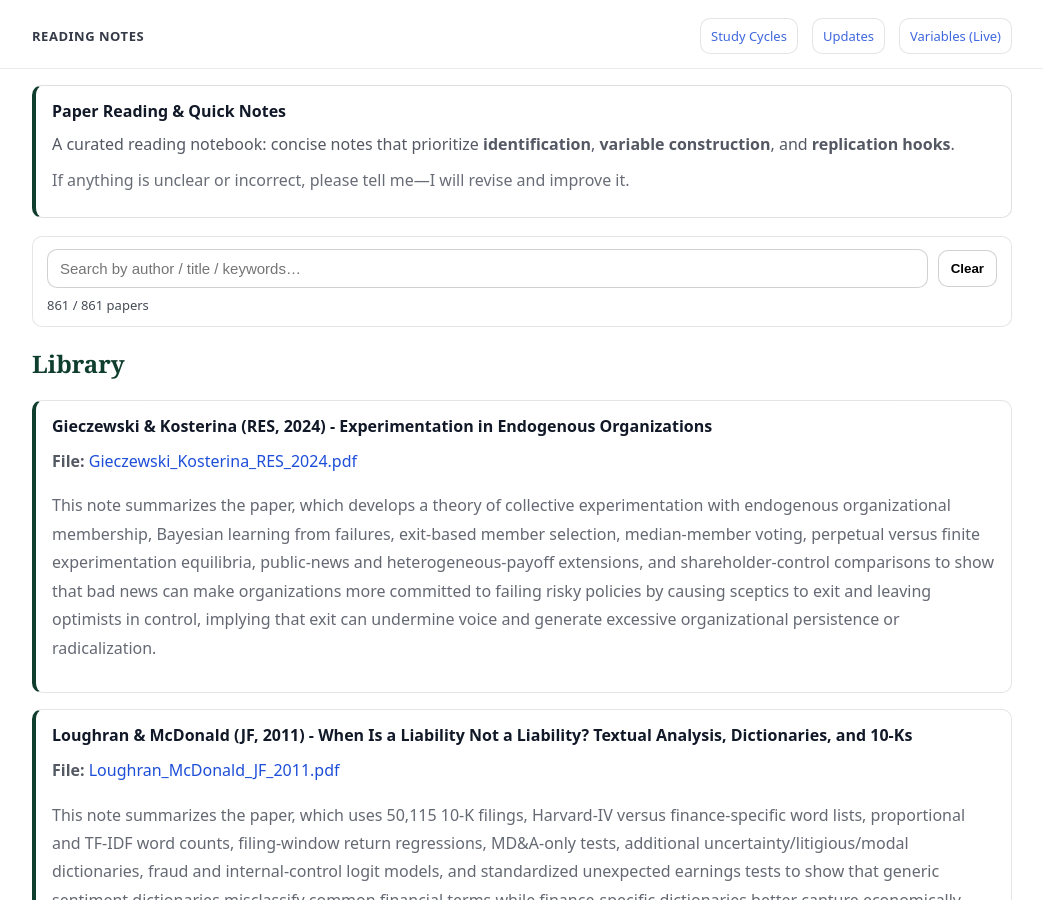
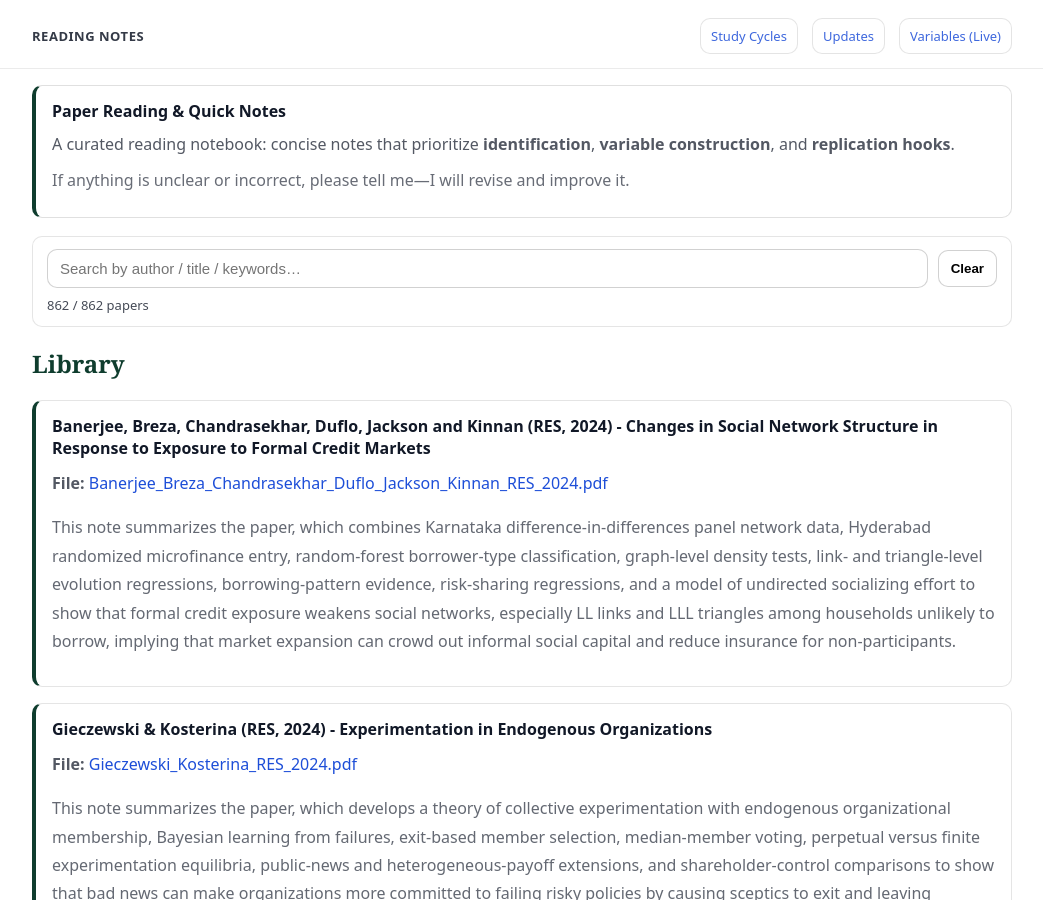
Before and after one commit to yaxinzn/study-archive, a Jekyll site: the page built from reading/index.md, in a window 1280 px wide and 900 px high. Shown: the whole window, without its empty margins (118-1161 px from the left). Built offline with Jekyll 4.4.1, drawn with Linux system fonts in a browser that asks for light colours.

Commit message:
Reading: add/update Banerjee_Breza_Chandrasekhar_Duflo_Jackson_Kinnan_RES_2024.pdf

```diff
--- a/_data/reading.yml
+++ b/_data/reading.yml
@@ -1,3 +1,7 @@
+- title: "Banerjee, Breza, Chandrasekhar, Duflo, Jackson and Kinnan (RES, 2024) - Changes in Social Network Structure in Response to Exposure to Formal Credit Markets"
+  file: "Banerjee_Breza_Chandrasekhar_Duflo_Jackson_Kinnan_RES_2024.pdf"
+  desc: "This note summarizes the paper, which combines Karnataka difference-in-differences panel network data, Hyderabad randomized microfinance entry, random-forest borrower-type classification, graph-level density tests, link- and triangle-level evolution regressions, borrowing-pattern evidence, risk-sharing regressions, and a model of undirected socializing effort to show that formal credit exposure weakens social networks, especially LL links and LLL triangles among households unlikely to borrow, implying that market expansion can crowd out informal social capital and reduce insurance for non-participants."
+
 - title: "Gieczewski & Kosterina (RES, 2024) - Experimentation in Endogenous Organizations"
   file: "Gieczewski_Kosterina_RES_2024.pdf"
   desc: "This note summarizes the paper, which develops a theory of collective experimentation with endogenous organizational membership, Bayesian learning from failures, exit-based member selection, median-member voting, perpetual versus finite experimentation equilibria, public-news and heterogeneous-payoff extensions, and shareholder-control comparisons to show that bad news can make organizations more committed to failing risky policies by causing sceptics to exit and leaving optimists in control, implying that exit can undermine voice and generate excessive organizational persistence or radicalization."
```
Also changed, not shown: 1 other file.
